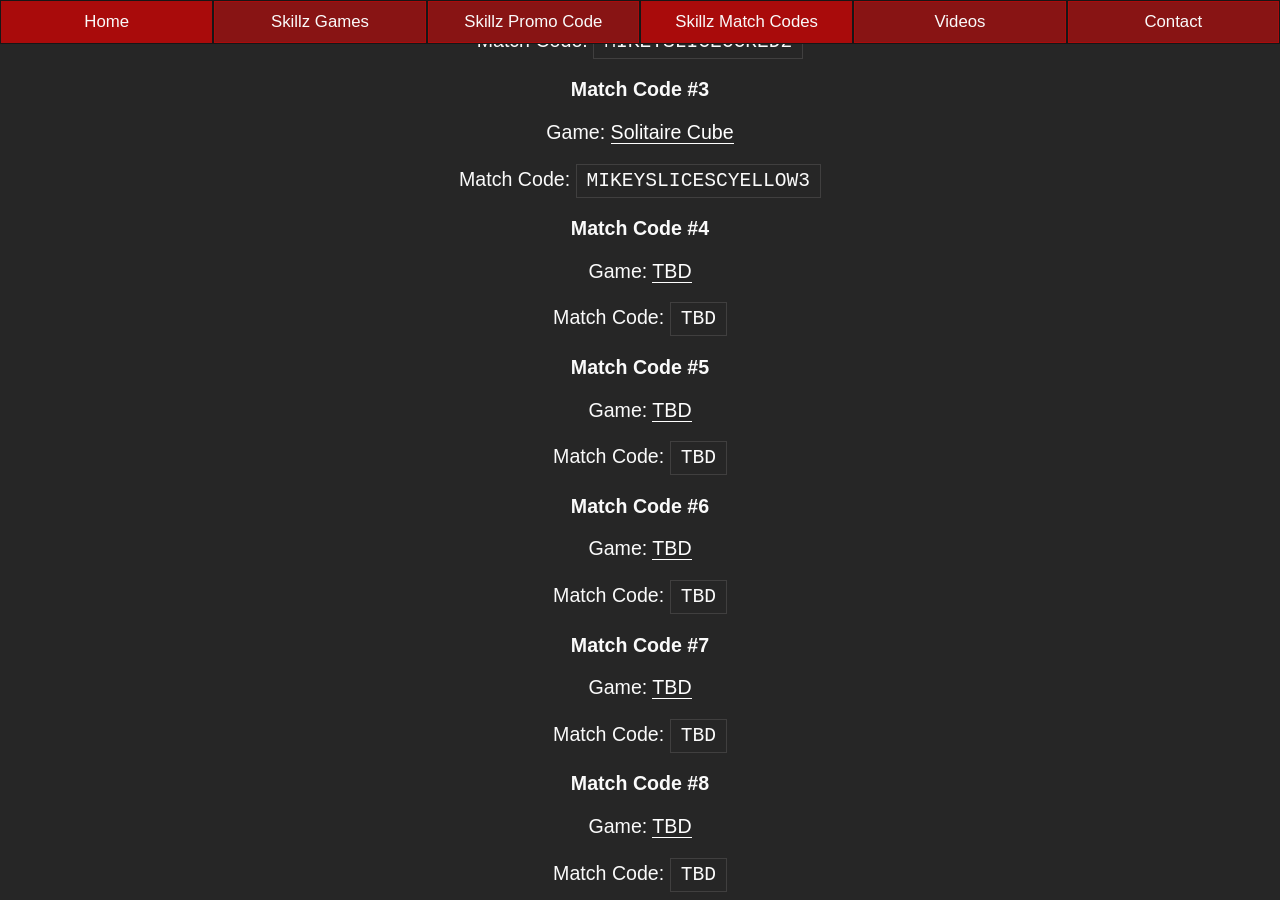
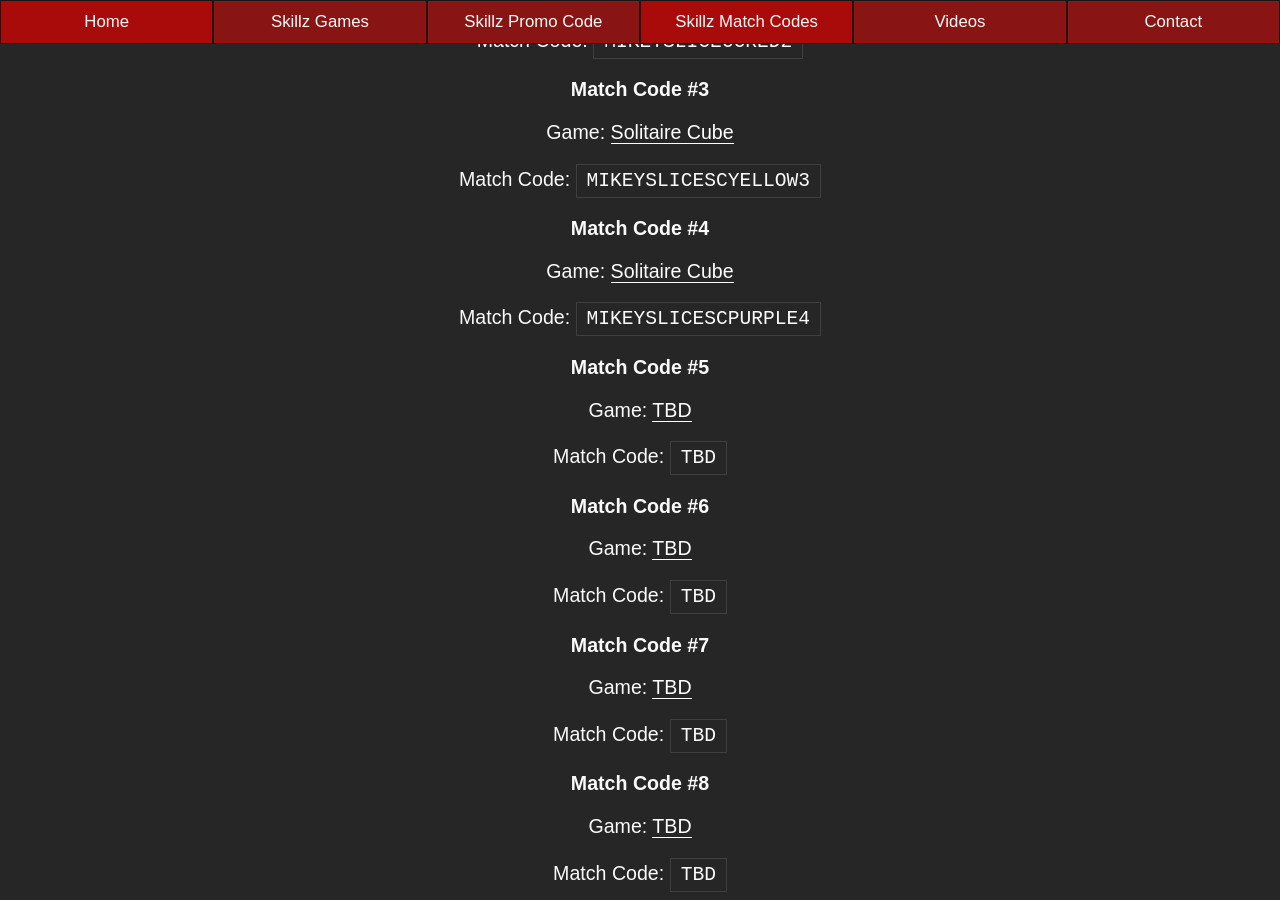
Before and after one commit to mikeyslice/esports-medium, a Jekyll site: the page built from skillz-match-codes.md, in a window 1280 px wide and 900 px high, scrolled down 3521 px. Built offline with Jekyll 4.4.1, drawn with Linux system fonts in a browser that asks for light colours.

Commit message:
Update Skillz Match Codes “skillz-match-codes”

```diff
--- a/_includes/pages/skillz-match-codes.html
+++ b/_includes/pages/skillz-match-codes.html
@@ -121,9 +121,9 @@
 
 <h3>Match Code #4</h3>
 
-<p>Game: <a href="/skillz-games/">TBD</a><p>
+<p>Game: <a href="/skillz-games/">Solitaire Cube</a><p>
 
-<p>Match Code: <code>TBD</code><p>
+<p>Match Code: <code>MIKEYSLICESCPURPLE4</code><p>
 
 <h3>Match Code #5</h3>
 
```
